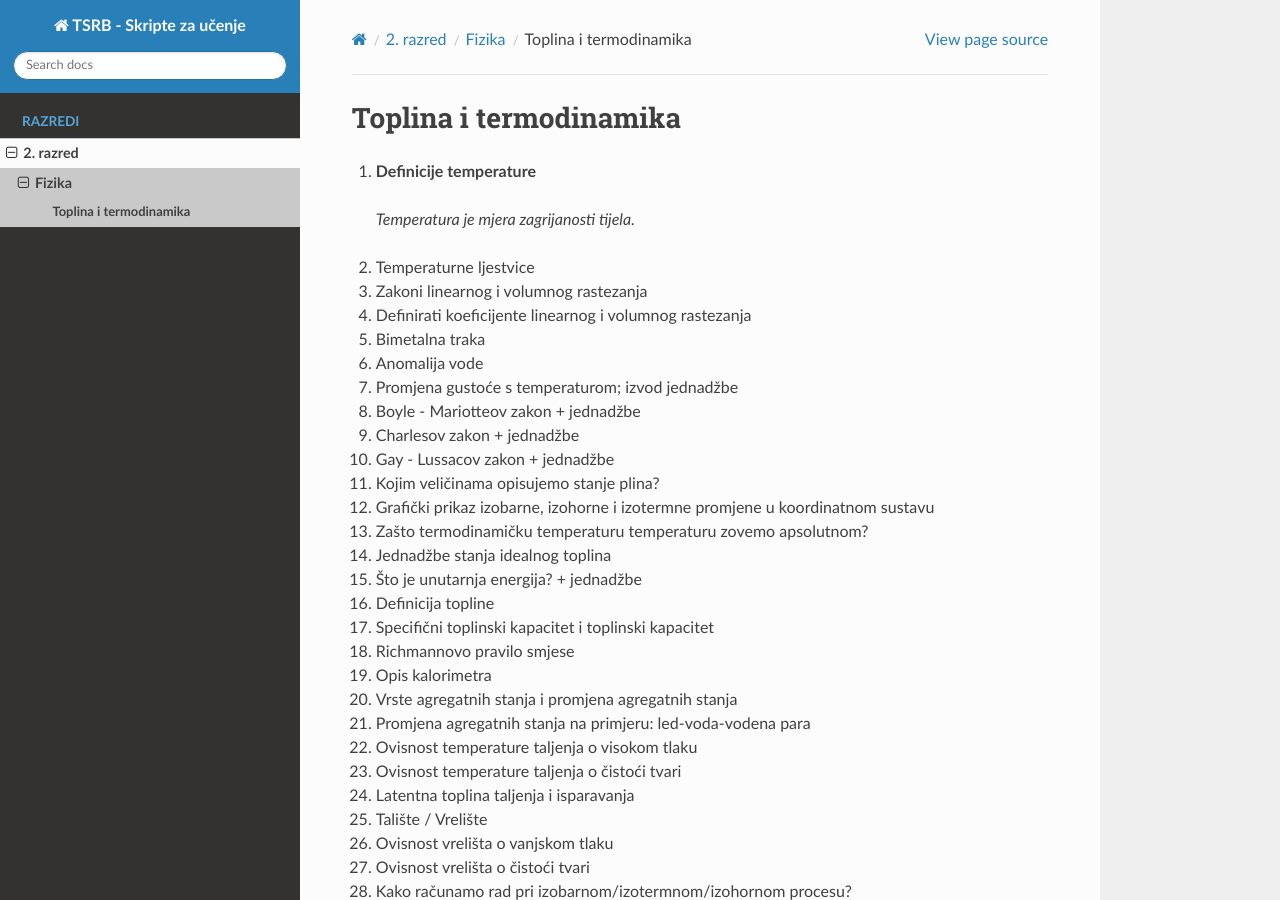
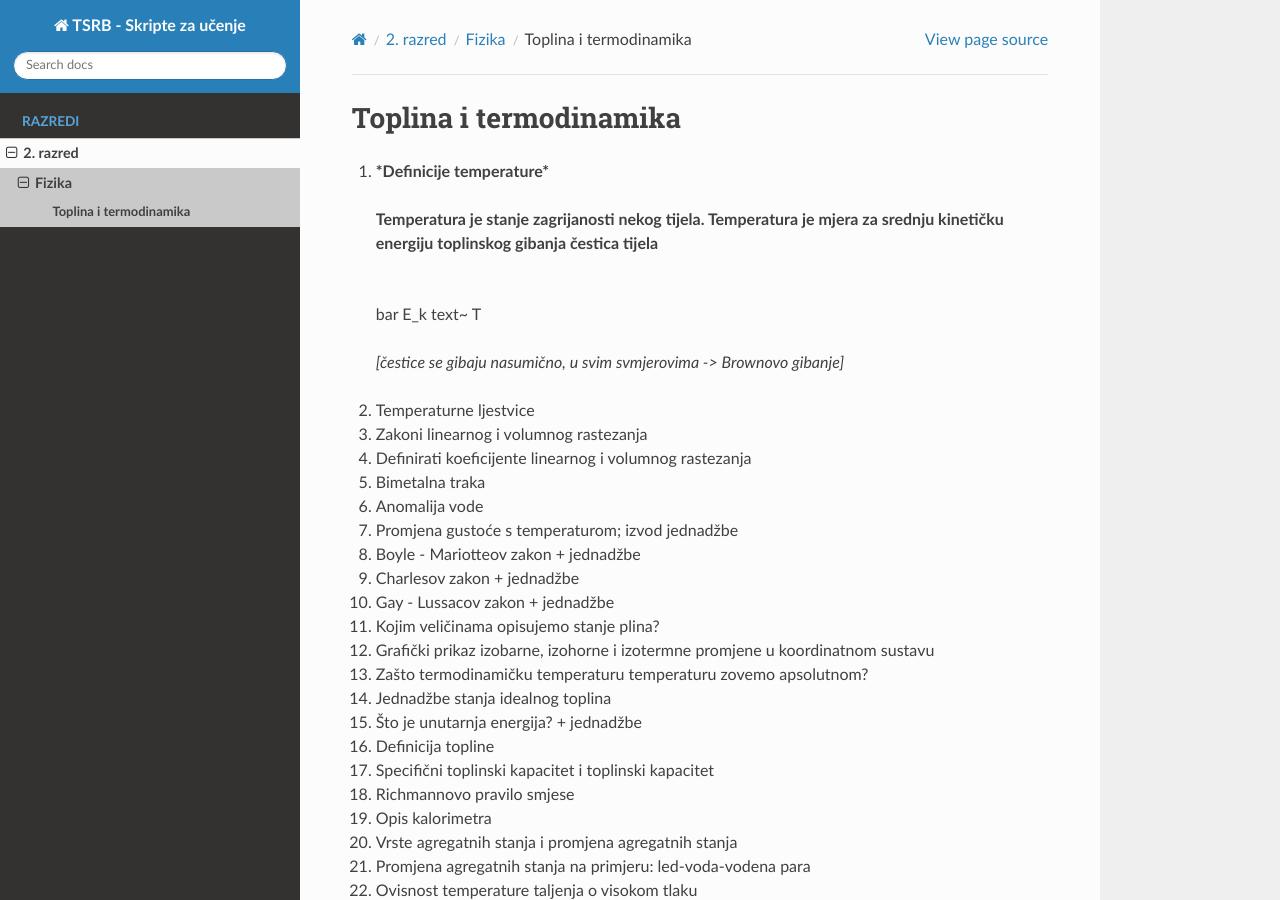
Before and after one commit to recycleTheC/tsrb-h_razred, a Sphinx documentation site: the page built from source/2_razred/fizika/toplina.rst, in a window 1280 px wide and 900 px high. Built offline with Sphinx 7.4.7 and the Read the Docs theme 2.0.0, drawn with Linux system fonts in a browser that asks for light colours.

Commit message:
Testiranje math formule

```diff
--- a/source/2_razred/fizika/toplina.rst
+++ b/source/2_razred/fizika/toplina.rst
@@ -1,11 +1,21 @@
 Toplina i termodinamika
 =======================
 
-1. **Definicije temperature**
+1. ***Definicije temperature***
 
-  *Temperatura je mjera zagrijanosti tijela.*
+  **Temperatura je stanje zagrijanosti nekog tijela.
+  Temperatura je mjera za srednju kinetičku energiju toplinskog gibanja čestica tijela**
+
+  .. math::
+  \bar E_k \text~ T
+
+  *[čestice se gibaju nasumično, u svim svmjerovima -> Brownovo gibanje]*
+
 
 2. Temperaturne ljestvice
+
+
+
 3. Zakoni linearnog i volumnog rastezanja
 4. Definirati koeficijente linearnog i volumnog rastezanja
 5. Bimetalna traka
```
